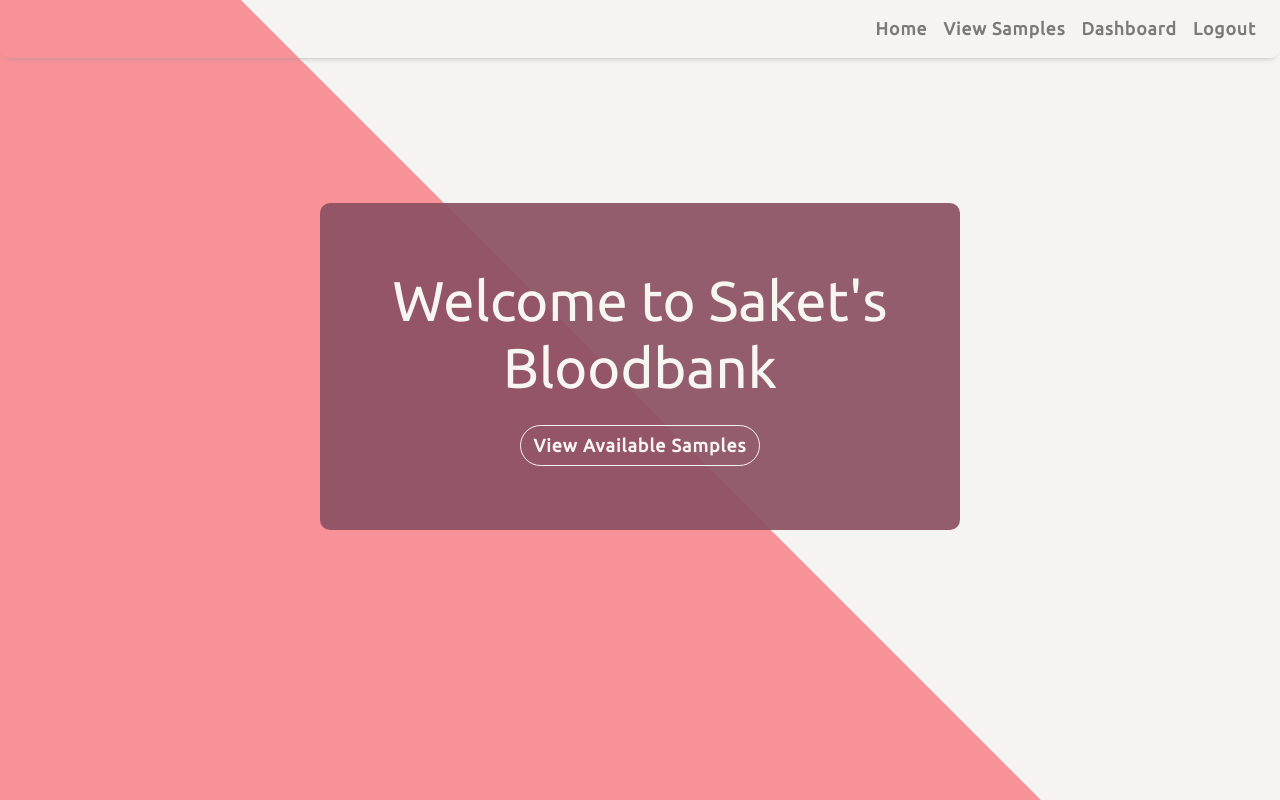
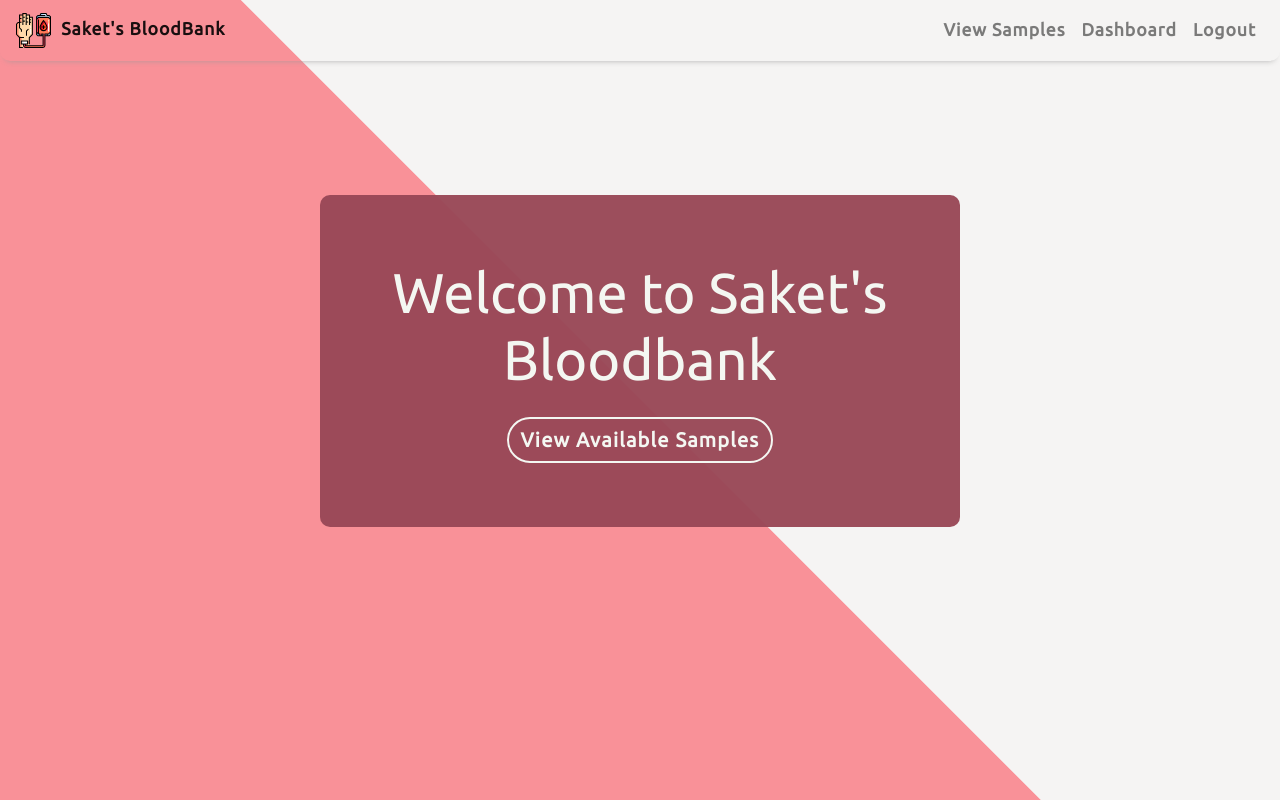
Before and after one commit to Roy-05/bloodbank, a PHP site: page / in a window 1280 px wide. Run offline with PHP 8.4, Linux system fonts and the light colour scheme; the visitor is signed in with stand-in values (Sample User, id 1); some libraries are stand-ins or nearby versions.

Commit message:
final product, prepare for hosting

```diff
--- a/addBloodModal.php
+++ b/addBloodModal.php
@@ -16,7 +16,7 @@
                     </div>
                 </div>
                 <div class="modal-footer">
-                    <input type="submit" name="submit" class="btn btn-primary" value="Submit" />
+                    <input type="submit" name="submit" class="btn btn-rounded" value="Submit" />
                 </div>
             </form>
         </div>
--- a/components/head.php
+++ b/components/head.php
@@ -6,6 +6,7 @@
 <!-- Header tags that need to be included in every page: -->
 <meta charset="utf-8" />
 <meta name="viewport" content="width=device-width, initial-scale=1, shrink-to-fit=no" />
+<link rel="shortcut icon" href="./assets/favicon.ico" type="image/x-icon" />
 <link rel="stylesheet" href="https://maxcdn.bootstrapcdn.com/bootstrap/4.0.0/css/bootstrap.min.css" />
 <link rel="stylesheet" href="https://fonts.googleapis.com/css2?family=Ubuntu&display=swap" />
 <link rel="stylesheet" href="./css/main.css">
--- a/components/navbar.php
+++ b/components/navbar.php
@@ -1,13 +1,14 @@
 <!-- Navbar Component -->
 <nav class="navbar navbar-expand-lg navbar-light">
+  <a class="navbar-brand" href="index.php">
+    <img src="./assets/blood-donation.svg" width="35px" height="35px">
+    &nbsp;Saket's BloodBank
+  </a>
   <button class="navbar-toggler" type="button" data-toggle="collapse" data-target="#collapsibleNavbar" aria-controls="collapsibleNavbar" aria-expanded="false" aria-label="Toggle navigation">
     <span class="navbar-toggler-icon"> </span>
   </button>
   <div class="collapse navbar-collapse" id="collapsibleNavbar">
     <ul class="navbar-nav ml-auto mt-2 mt-lg-0">
-      <li class="nav-item">
-        <a class="nav-link " href="index.php">Home</a>
-      </li>
       <li class="nav-item">
         <a class="nav-link " href="viewSamples.php">View Samples</a>
       </li>
--- a/css/index.css
+++ b/css/index.css
@@ -1,23 +1,22 @@
 html,
 body {
-    color: #F7F6F0;
+    color: #F4F7F2;
     background-color: #F99198;
     background-image: linear-gradient(45deg, #F99198 50%, #F5F4F3 calc(50% + 1px));
     min-height: 500px;
   }
 
 .jumbotron {
-    background-color: rgba(140, 81, 99, 0.92);
+    background-color: rgba(152, 71, 87, 0.96);
     border-radius: 10px;
   }
 
 .btn-rounded {
   background-color: transparent;
-border: 1px solid #f7f6f0;
-color: #F7F6F0;
-letter-spacing: 1px;
-transition: all 0.5s;
-font-size: 18px;
+border: 2px solid #F4F7F2;
+color: #F4F7F2;
+letter-spacing: 1.2px;
+font-size: 20px;
 border-radius: 30px;
 font-weight: bolder;
 }
@@ -50,7 +49,7 @@ font-weight: bolder;
 @media (hover: hover) {
   .btn-rounded:hover {
     background-color: rgb(213, 83, 91);
-    border: 1px solid #D5535B;
+    border: 2px solid black;
     color: #fff;
     font-weight: bolder ;
     transition: 300ms;
--- a/css/main.css
+++ b/css/main.css
@@ -4,7 +4,6 @@ html {
   height: 100vh;
   width: 100vw;
   font-family: "Ubuntu", sans-serif;
-  /* overflow-y: hidden; */
   overflow-x: hidden;
   background-color: #F5F4F3;
 }
@@ -58,6 +57,7 @@ html {
 
     .form-control {
       font-size: 14px;
+      border-radius: 0.5rem !important;
     }
 
   input.btn-rounded {
--- a/index.php
+++ b/index.php
@@ -8,7 +8,7 @@
     <body>
         <div id="loader" class="center"></div>
         <?php include("./components/navbar.php") ?>
-        <div class="mt-4 h-75 d-flex justify-content-center align-items-center text-center">
+        <div class="mt-3 h-75 d-flex justify-content-center align-items-center text-center">
             <div class="jumbotron  w-50">
                 <h1 class="display-4 ">
                     Welcome to Saket's Bloodbank
--- a/login.php
+++ b/login.php
@@ -40,7 +40,7 @@
                                     <label for="loginEmail">Email address:</label>
                                     <input type="email" name="email" id="loginEmail" class="form-control" placeholder="john.doe@example.com" required>
                                 </div>
-                                <div class="form-label-group mb-4">
+                                <div class="form-label-group mb-3">
                                     <label for="loginPassword">Password:</label>
                                     <input type="password" name="password" id="loginPassword" class="form-control" placeholder="Password" required>
                                 </div>
--- a/registerHospital.php
+++ b/registerHospital.php
@@ -42,7 +42,7 @@ if (!empty($_POST["register_btn"])) {
                                     <label for="regHosEmail">Official Email Address:</label>
                                     <input type="email" name="email" id="regHosEmail" class="form-control" placeholder="name@hospital_name.com" required>
                                 </div>
-                                <div class="form-label-group mb-4">
+                                <div class="form-label-group mb-3">
                                     <label for="regHosPassword">Password:</label>
                                     <input type="password" name="password" id="regHosPassword" class="form-control" placeholder="Password" required>
                                 </div>
--- a/registerReceiver.php
+++ b/registerReceiver.php
@@ -51,7 +51,7 @@
                                     <label for="regRcvrEmail">Email Address:</label>
                                     <input type="email" name="email" id="regRcvrEmail" class="form-control" placeholder="name@hospital_name.com" required>
                                 </div>
-                                <div class="form-label-group mb-4">
+                                <div class="form-label-group mb-3">
                                     <label for="regRcvrPassword">Password:</label>
                                     <input type="password" name="password" id="regRcvrPassword" class="form-control" placeholder="Password" required>
                                 </div>
```
Also changed, not shown: assets/blood-donation.svg (added), assets/favicon.ico (added).
